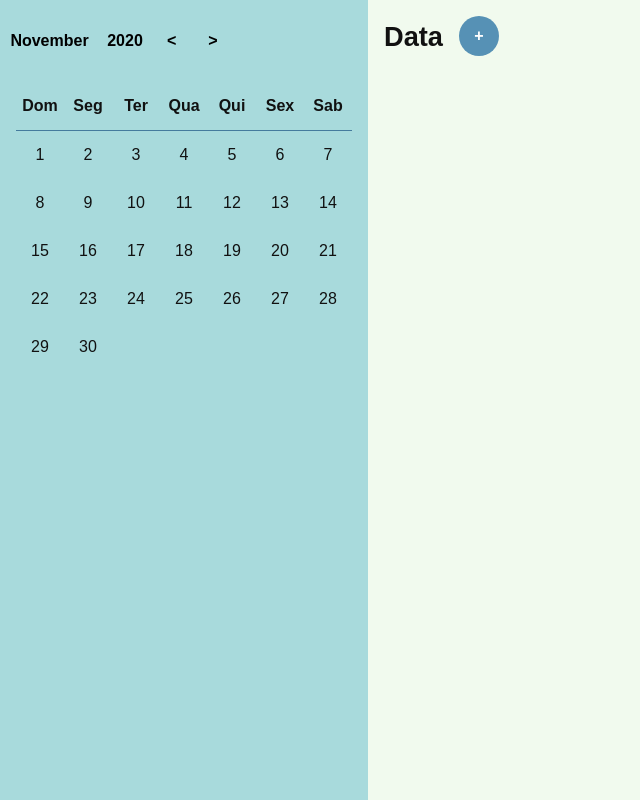
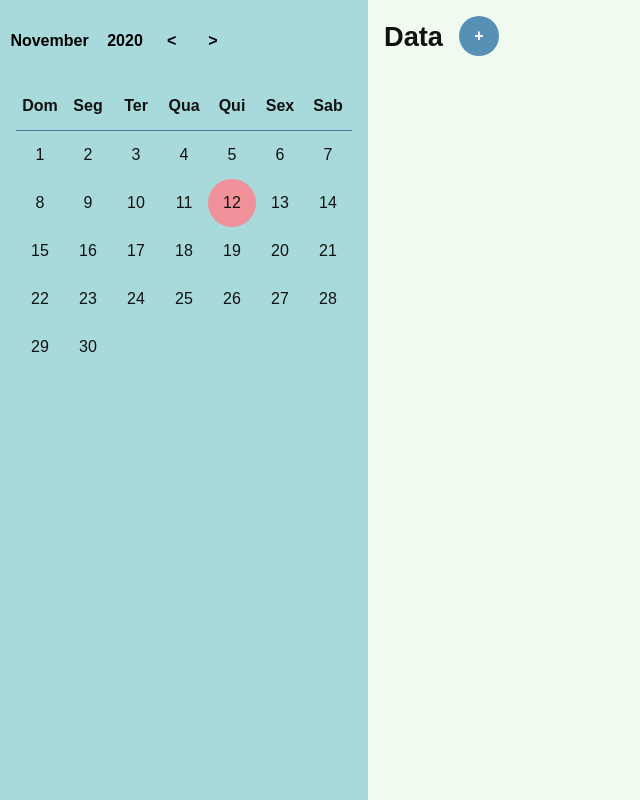
Before and after one commit to jvretamero/chrono, a Vue app: page / in a window 1280 px wide. Shown: the whole page, without its empty margins (0-640 px from the left). Built offline with nearby package versions, Linux system fonts and the light colour scheme.

Commit message:
Seleção de dia

```diff
--- a/src/componentes/DiasCalendario.vue
+++ b/src/componentes/DiasCalendario.vue
@@ -15,7 +15,11 @@
                 <td
                     v-for="(dia, idxDia) in semana"
                     :key="idxDia"
-                    :class="{ 'com-dia': !!dia.data }"
+                    :class="{
+                        'com-dia': !!dia.data,
+                        ativo: isDiaSelecionado(dia.data),
+                    }"
+                    @click="selecionarDia(dia)"
                 >
                     {{ dia.numero }}
                 </td>
@@ -32,13 +36,34 @@ export default {
         mes: Number,
         ano: Number,
     },
+    data() {
+        let hoje = new Date();
+        hoje.setHours(0, 0, 0, 0);
+
+        return {
+            dataSelecionada: hoje,
+        };
+    },
     computed: {
         semanasDias() {
             return calcularDias(this.mes, this.ano);
         },
     },
+    methods: {
+        selecionarDia(dia) {
+            this.dataSelecionada = dia.data;
+            this.notificar();
+        },
+        isDiaSelecionado(dataDia) {
+            if (!dataDia || !this.dataSelecionada) return false;
+            return dataDia.getTime() == this.dataSelecionada.getTime();
+        },
+        notificar() {
+            this.$emit("change", { data: this.dataSelecionada });
+        },
+    },
     mounted() {
-        console.log(this.semanasDias);
+        this.notificar();
     },
 };
 </script>
--- a/src/layout/Agendamentos.vue
+++ b/src/layout/Agendamentos.vue
@@ -2,7 +2,11 @@
     <div class="container">
         <div class="calendario">
             <CalendarioNav @change="anoMesModificado" />
-            <DiasCalendario :mes="mesAtual" :ano="anoAtual" />
+            <DiasCalendario
+                :mes="mesAtual"
+                :ano="anoAtual"
+                @change="dataModificada"
+            />
         </div>
 
         <div class="agendamentos">
@@ -42,6 +46,7 @@ export default {
     },
     data() {
         return {
+            dataAtual: null,
             mesAtual: null,
             anoAtual: null,
         };
@@ -51,6 +56,9 @@ export default {
             this.mesAtual = e.mes;
             this.anoAtual = e.ano;
         },
+        dataModificada(e) {
+            console.log(e);
+        },
     },
 };
 </script>
```
